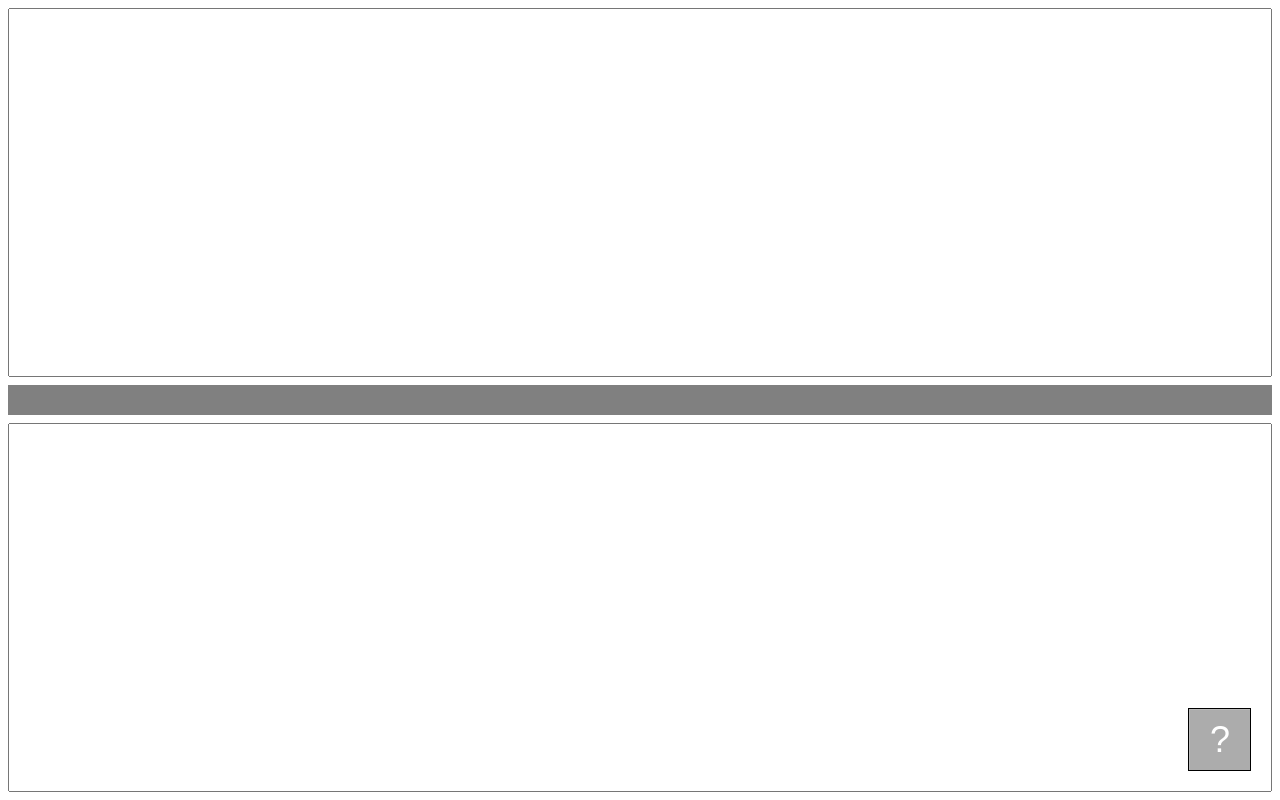
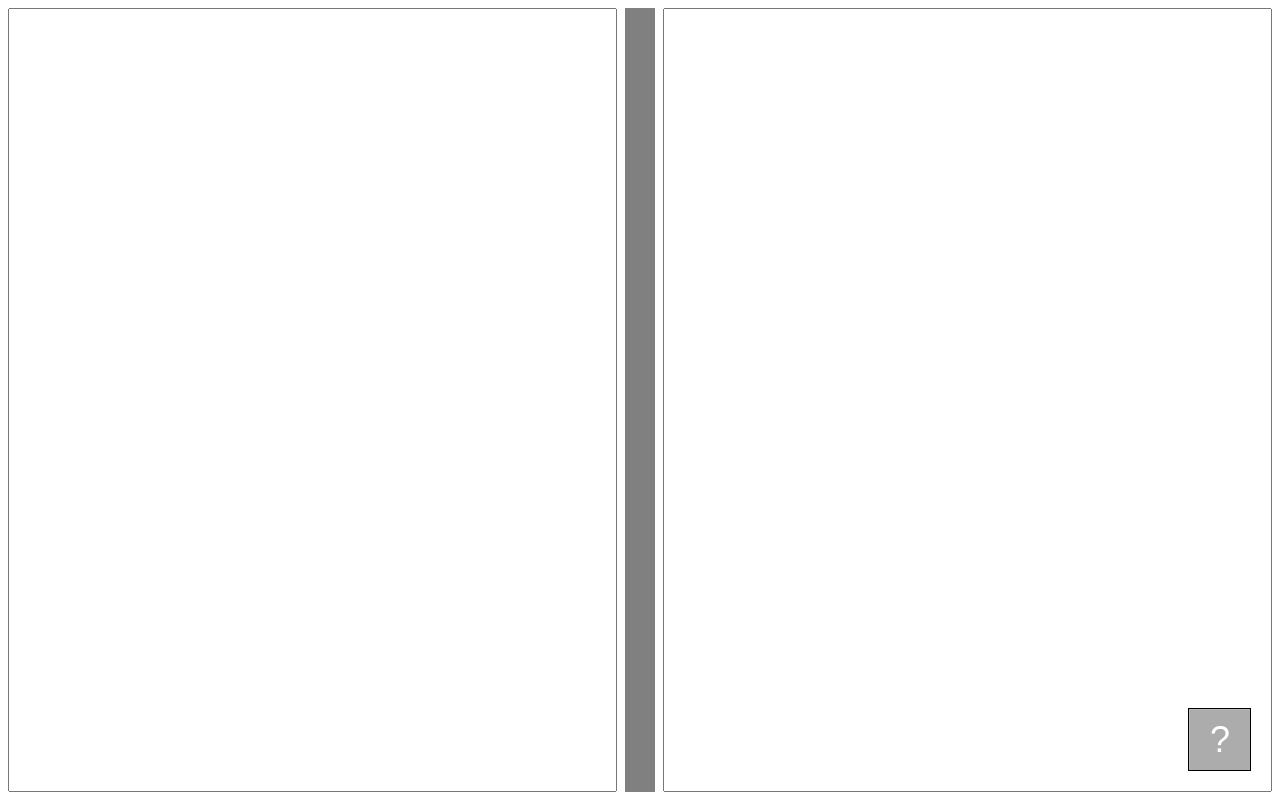
Before and after one commit to mpuche3/plmxml2csv, a plain HTML site: page index.html in a window 1280 px wide. Drawn offline with Linux system fonts and the light colour scheme.

Commit message:
Update index.html

```diff
--- a/index.html
+++ b/index.html
@@ -46,21 +46,26 @@
 
         #app {
             display: flex;
-            flex-direction: column;
+            flex-direction: row;
             height: 100%;
             width: 100%;
         }
 
         #buttons {
+            margin-right: 8px;
+            margin-left: 8px;
             display: flex;
-            flex-direction: row;
+            flex-direction: column;
+            justify-content: center;
         }
 
         textarea {
             padding: 5px;
-            width: 100%;
+            width: calc(100% - 316px);
             flex-grow: 1;
             resize: none;
+            white-space: nowrap;
+            overflow: auto;
         }
 
         .highlightedLine {
@@ -70,12 +75,9 @@
 
         .button {
             cursor: pointer;
-            flex-grow: 1;
-            height: 30px;
+            width: 30px;
+            height: 100%;
             background-color: grey;
-            margin-top: 8px;
-            margin-bottom: 8px;
-            margin-right: 8px;
             display: flex;
             align-items: center;
             justify-content: center;
```
